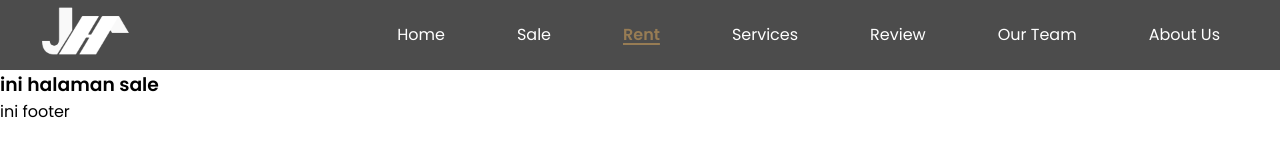
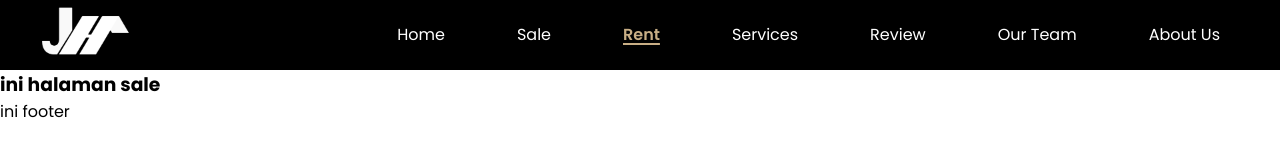
Before and after one commit to adrinraa/jakhomes-web, a plain HTML site: page rent.html in a window 1280 px wide. Drawn offline with nearby package versions, Linux system fonts and the light colour scheme.

Commit message:
udah w merge nih rootnya

```diff
--- a/css/style.css
+++ b/css/style.css
@@ -1,16 +1,31 @@
+/* Fonts */
+@import url('https://fonts.googleapis.com/css2?family=Poppins:wght@400;500;600;700&display=swap');
+
 /* Reset default styles */
 * {
+    font-family: 'Poppins', sans-serif;
     margin: 0;
     padding: 0;
     box-sizing: border-box;
-    font-family: 'Poppins', sans-serif;
+    scroll-behavior: smooth;
+    scroll-padding-top: 3rem;
+}
+
+/* Variables */
+:root {
+    --main-color: #C8AE85;
+    --second-color: #4C362C;
+    --text-color: #ffffff;
+    --bg-color: #000000;
+    /* box shadow */
+    --box-shadow: 2px 2px 18px rgb(86 63 28 / 15%);
 }
 
 /* Navbar styling */
 header {
     position: sticky;
     top: 0;
-    background-color: rgba(0, 0, 0, 0.7);
+    background-color: var(--bg-color);
     z-index: 1000;
     padding: 4px 0;
 }
@@ -18,14 +33,12 @@ header {
 .container {
     max-width: 1200px;
     margin: 0 auto;
-    padding: 0 ;
 }
 
 .nav {
     display: flex;
     align-items: center;
     justify-content: space-between;
-    padding: 0; /* Remove padding on the nav element */
 }
 
 /* Logo styling */
@@ -46,31 +59,31 @@ header {
 }
 
 .navbar li {
-    height: auto;   /* Mengisi tinggi navbar */
-    display: flex;  /* Untuk mengatur alignment */
-    align-items: center;  /* Tengah secara vertikal */
-    padding: 15px 20px;  /* Padding moved here */
+    height: auto;
+    display: flex;
+    align-items: center;
+    padding: 15px 20px;
 }
 
 .navbar a {
-    color: white;
+    color: var(--text-color);
     text-decoration: none;
-    display: block;  /* Membuat link mengisi seluruh area */
+    display: block;
 }
 
 .navbar a:hover {
-    text-decoration: underline; /* Underline on hover */
-    text-underline-offset: 5px; /* Adjust underline distance from text */
+    text-decoration: underline;
+    text-underline-offset: 5px;
     text-decoration-thickness: 2px;
-    transform: translateY(-2px); /* Slight floating effect */
+    transform: translateY(-2px);
 }
 
 .navbar a.active {
-    color: #977c54; /* Change to your desired active color */
+    color: var(--main-color);
     text-decoration: underline;
     font-weight: 600;
-    text-underline-offset: 3px; /* Adjust spacing from text */
-    text-decoration-thickness: 2px; /* Increase underline thickness */
+    text-underline-offset: 3px;
+    text-decoration-thickness: 2px;
 }
 
 .homepage-background {
@@ -78,10 +91,10 @@ header {
     background-size: cover;
     background-position: center;
     width: 100%;
-    min-height: 100vh; /* Ensure it covers at least full viewport height */
+    min-height: 100vh;
     position: relative;
 }
 
 .main-content {
-    padding-top: 99px; /* Add padding equal to navbar height */
+    padding-top: 99px;
 }
```
